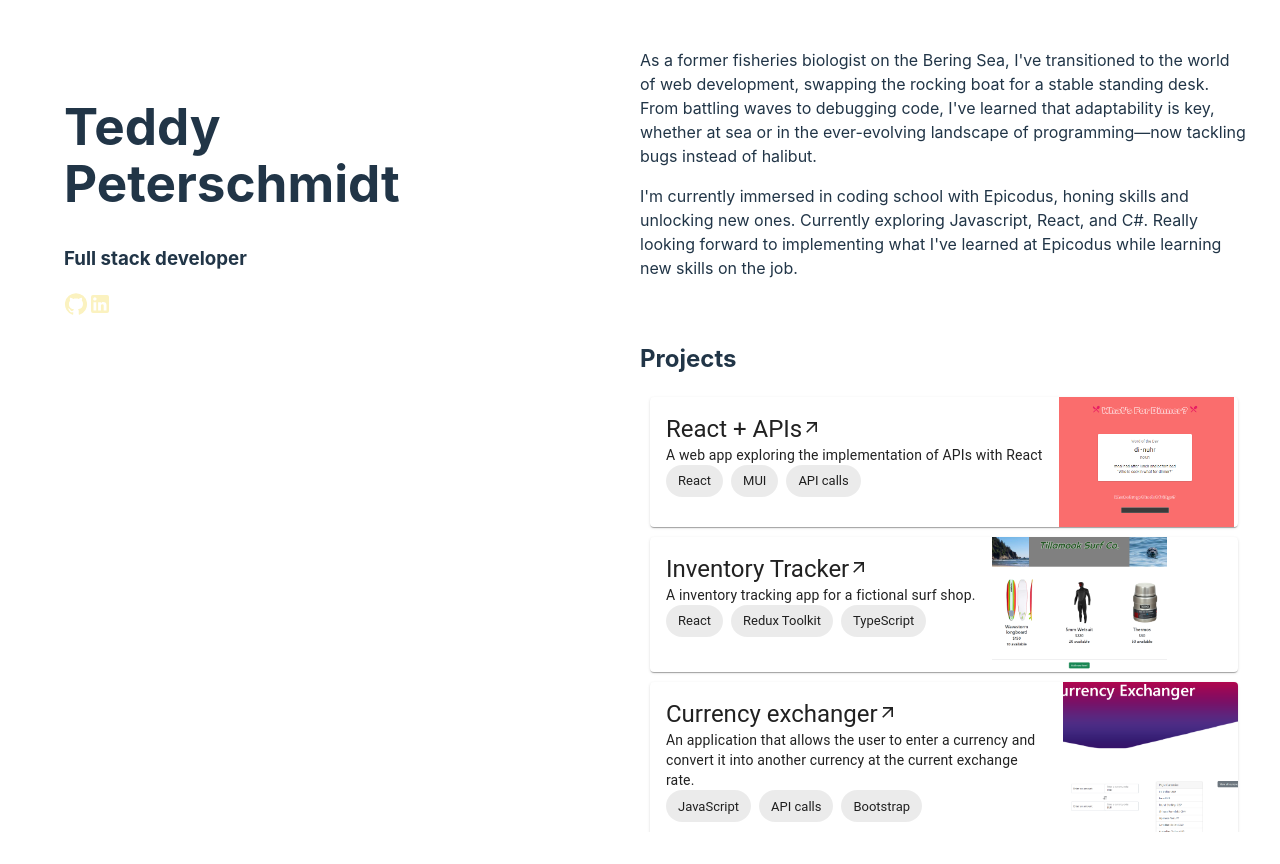
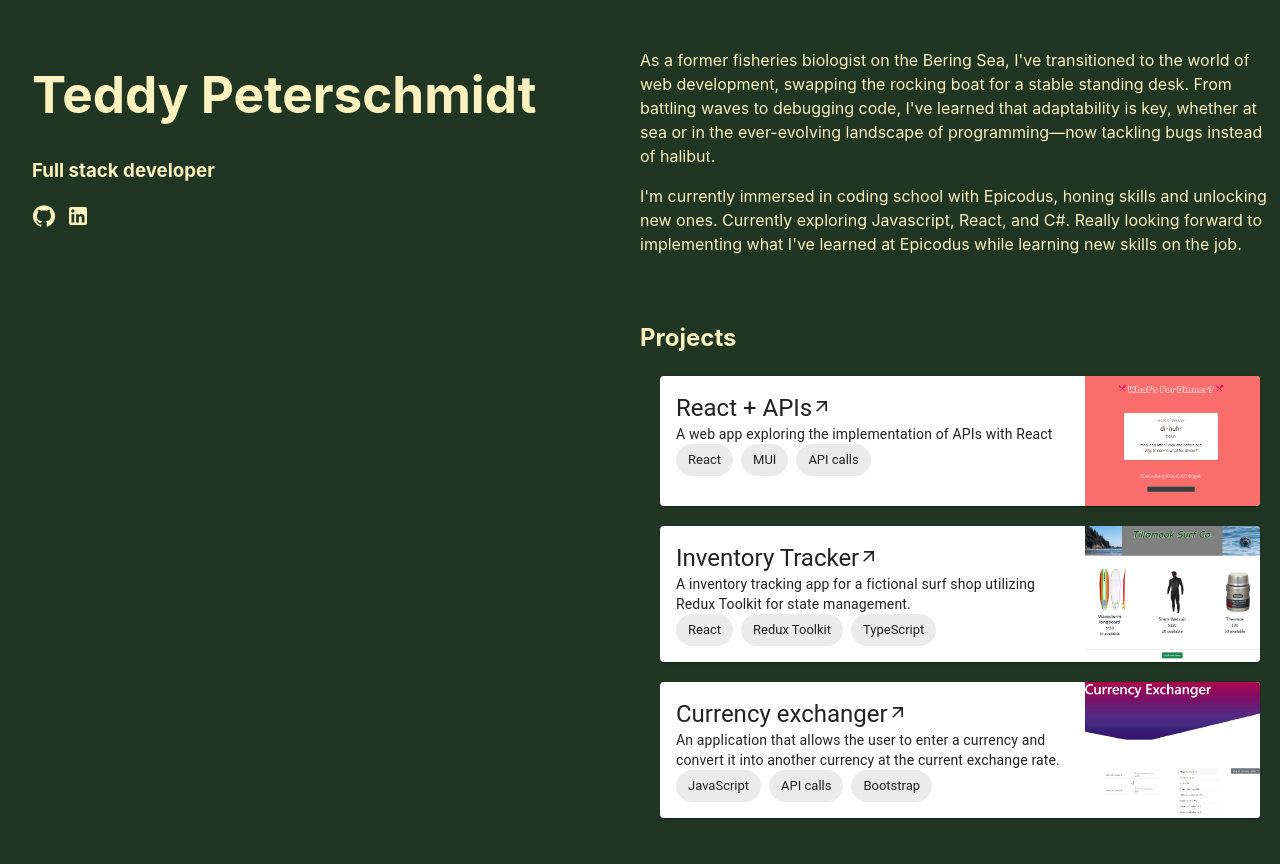
Before and after one commit to teddyXIV/portfolio-v2, a React (Vite) app: page / in a window 1280 px wide. Built offline with nearby package versions, Linux system fonts and the light colour scheme.

Commit message:
add styling tweaks for consistency

```diff
--- a/src/components/App.css
+++ b/src/components/App.css
@@ -5,7 +5,7 @@
 #root {
   max-width: 1280px;
   margin: 0 auto;
-  padding: 2rem;
+  /* padding: 2rem; */
 }
 
 .personal {
@@ -23,6 +23,8 @@
   max-height: 100vh;
   scrollbar-width: thin;
   scrollbar-color: transparent transparent;
+  margin-top: 2em;
+  margin-bottom: 2em;
 
   &::-webkit-scrollbar {
     width: 6px;
--- a/src/components/Experience.css
+++ b/src/components/Experience.css
@@ -11,3 +11,7 @@
     width: 75%;
     margin-left: 5%;
 }
+
+.job-spacer {
+    height: 50px;
+}
--- a/src/components/Experience.tsx
+++ b/src/components/Experience.tsx
@@ -63,6 +63,7 @@
                     </p>
                 </div>
             </div>
+            <div className="job-spacer"></div>
         </>
     )
 }
--- a/src/components/Header.tsx
+++ b/src/components/Header.tsx
@@ -5,8 +5,12 @@
 const Header = () => {
 
     const linkStyle = {
-        color: '#FBF2C0'
-    }
+        color: '#FBF2C0',
+        marginRight: '10px',
+        '&:hover': {
+            color: '#a1cdf1',
+        },
+    };
 
     return (
         <>
@@ -14,10 +18,10 @@
                 <h1>Teddy Peterschmidt </h1>
                 <h3>Full stack developer</h3>
                 <div>
-                    <Link href="https://github.com/teddyXIV" target="_blank" style={linkStyle}>
+                    <Link href="https://github.com/teddyXIV" target="_blank" sx={linkStyle}>
                         <GitHubIcon />
                     </Link>
-                    <Link href="https://www.linkedin.com/in/teddy-peterschmidt/" target="_blank" style={linkStyle}>
+                    <Link href="https://www.linkedin.com/in/teddy-peterschmidt/" target="_blank" sx={linkStyle}>
                         <LinkedInIcon />
                     </Link>
                 </div>
--- a/src/components/Projects.css
+++ b/src/components/Projects.css
@@ -1,12 +1,17 @@
 .project-container {
-    margin-bottom: 10%;
+    margin-bottom: 50px;
 }
 
 .project-card {
-    margin: 10px;
+    margin: 20px;
 }
 
 .project-card:hover {
     transform: scale(1.02);
     cursor: pointer;
+    border: 3px solid #a1cdf1;
 }
+
+/* .card-pic {
+    margin-right: 0;
+} */
--- a/src/components/Projects.tsx
+++ b/src/components/Projects.tsx
@@ -11,13 +11,14 @@
 import ArrowOutwardIcon from '@mui/icons-material/ArrowOutward';
 
 const Projects = () => {
+
     return (
         <>
             <div className="project-container">
                 <h2>Projects</h2>
                 <Card className='project-card' sx={{ minWidth: 275, display: 'flex' }}>
                     <CardActionArea component={Link} href="https://github.com/teddyXIV/react-api-recipes.git" target='_blank'>
-                        <Box sx={{ display: 'flex', flexDirection: 'row' }}>
+                        <Box sx={{ display: 'flex' }}>
                             <CardContent>
                                 <Typography variant="h5" component="div">
                                     React + APIs
@@ -34,23 +35,24 @@
                             </CardContent>
                             <CardMedia
                                 component="img"
-                                sx={{ width: 175 }}
+                                sx={{ width: 175, marginLeft: 'auto' }}
                                 image="src\assets\react_api.png"
                                 alt="the front page of my React + API project"
+
                             />
                         </Box>
                     </CardActionArea>
                 </Card>
                 <Card className='project-card' sx={{ minWidth: 275, display: 'flex' }}>
                     <CardActionArea component={Link} href="https://github.com/teddyXIV/redux-inventory-tracker.git" target='_blank'>
-                        <Box sx={{ display: 'flex', flexDirection: 'row' }}>
-                            <CardContent>
+                        <Box sx={{ display: 'flex' }}>
+                            <CardContent >
                                 <Typography variant="h5" component="div">
                                     Inventory Tracker
                                     <ArrowOutwardIcon fontSize='small' />
                                 </Typography>
                                 <Typography variant="body2">
-                                    A inventory tracking app for a fictional surf shop.
+                                    A inventory tracking app for a fictional surf shop utilizing Redux Toolkit for state management.
                                 </Typography>
                                 <Stack direction="row" spacing={1}>
                                     <Chip label="React" />
@@ -58,12 +60,14 @@
                                     <Chip label="TypeScript" />
                                 </Stack>
                             </CardContent>
-                            <CardMedia
-                                component="img"
-                                sx={{ width: 175 }}
-                                image="src\assets\redux_inventory.png"
-                                alt="the front page of my React + API project"
-                            />
+                            <div className="card-pic">
+                                <CardMedia
+                                    component="img"
+                                    sx={{ width: 175, marginLeft: 'auto' }}
+                                    image="src\assets\redux_inventory.png"
+                                    alt="the front page of my Inventory Tracker project"
+                                />
+                            </div>
                         </Box>
                     </CardActionArea>
                 </Card>
@@ -86,9 +90,9 @@
                             </CardContent>
                             <CardMedia
                                 component="img"
-                                sx={{ width: 175 }}
+                                sx={{ width: 175, marginLeft: 'auto' }}
                                 image="src\assets\currency_api.png"
-                                alt="the front page of my React + API project"
+                                alt="the front page of my Currency Exchange project"
                             />
                         </Box>
                     </CardActionArea>
--- a/src/index.css
+++ b/src/index.css
@@ -13,16 +13,6 @@
   -moz-osx-font-smoothing: grayscale;
 }
 
-a {
-  font-weight: 500;
-  color: #646cff;
-  text-decoration: inherit;
-}
-
-a:hover {
-  color: #535bf2;
-}
-
 body {
   margin: 0;
   display: flex;
@@ -35,39 +25,3 @@
   font-size: 3.2em;
   line-height: 1.1;
 }
-
-button {
-  border-radius: 8px;
-  border: 1px solid transparent;
-  padding: 0.6em 1.2em;
-  font-size: 1em;
-  font-weight: 500;
-  font-family: inherit;
-  background-color: #FBF2C0;
-  cursor: pointer;
-  transition: border-color 0.25s;
-}
-
-button:hover {
-  border-color: #646cff;
-}
-
-button:focus,
-button:focus-visible {
-  outline: 4px auto -webkit-focus-ring-color;
-}
-
-@media (prefers-color-scheme: light) {
-  :root {
-    color: #213547;
-    background-color: #ffffff;
-  }
-
-  a:hover {
-    color: #747bff;
-  }
-
-  button {
-    background-color: #f9f9f9;
-  }
-}
```
